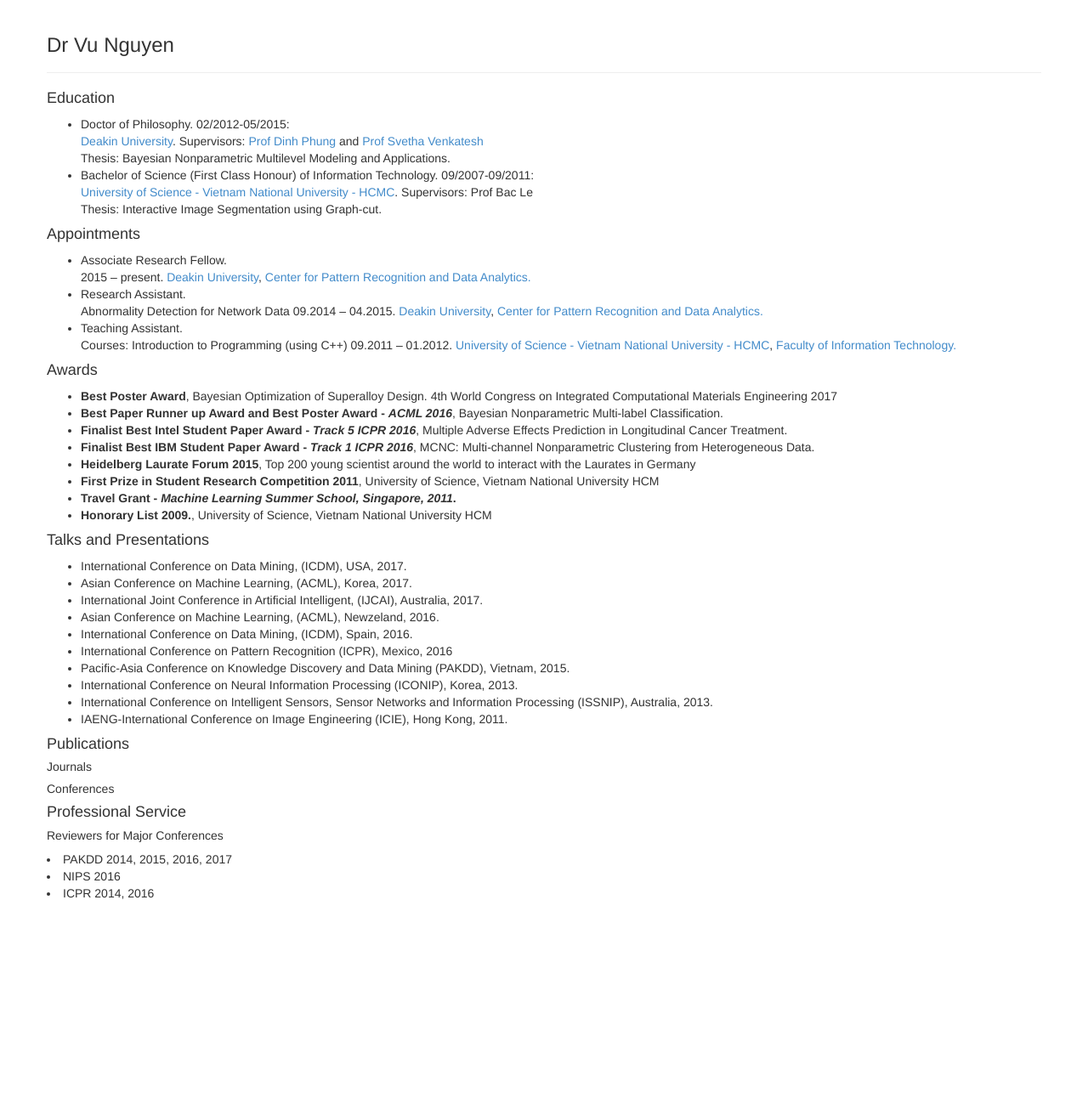
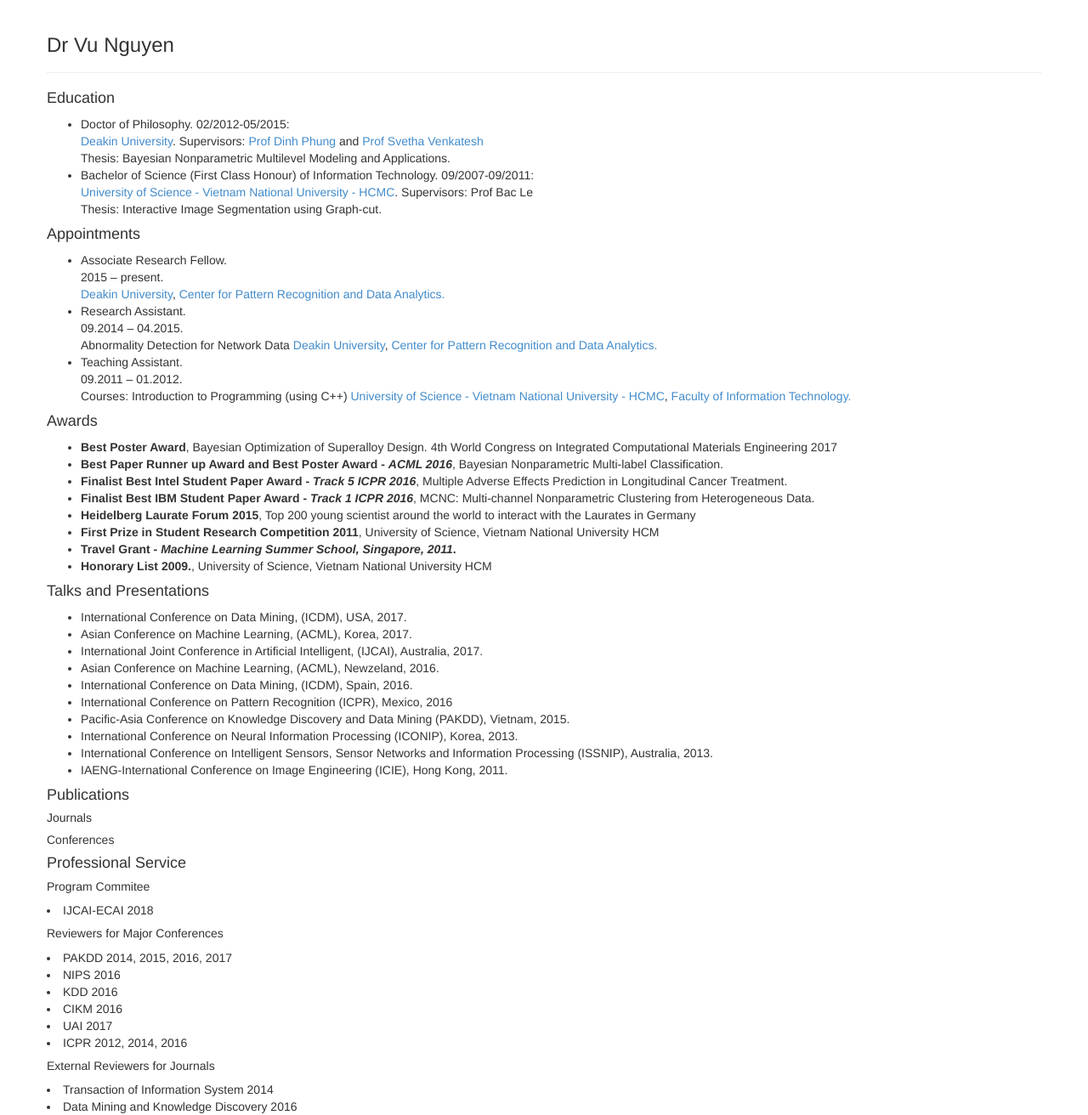
Before and after one commit to ntienvu/ntienvu.github.io, a Jekyll site: the page CV.html, which Jekyll copies as it is, in a window 1280 px wide. Shown: the whole page at 85% size. Built offline with Jekyll 4.4.1, drawn with Linux system fonts in a browser that asks for light colours; before the commit the page ends 1061 px from its top, so only the background shows below that.

Commit message:
Add files via upload

```diff
--- a/CV.html
+++ b/CV.html
@@ -53,22 +53,23 @@
 
       <li>
         Associate Research Fellow.<br>
-        2015 &ndash; present.
+        2015 &ndash; present.<br>
         <a href="http://www.deakin.edu.au/">Deakin University</a>, <a href="http://	prada-research.net"> Center for Pattern Recognition and Data Analytics.</a>
       </li>
 
       <li>
-        Research Assistant.<br>
+        Research Assistant.<br>         09.2014 &ndash; 04.2015.<br>
+
 		Abnormality Detection for Network Data
-        09.2014 &ndash; 04.2015.
         <a href="http://www.deakin.edu.au/">Deakin University</a>, <a href="http://	prada-research.net"> Center for Pattern Recognition and Data Analytics.</a>
       </li>
 
 
       <li>
         Teaching Assistant.<br>
+		09.2011 &ndash; 01.2012.<br>
+
 		Courses: Introduction to Programming (using C++)
-        09.2011 &ndash; 01.2012.
         <a href="http://www.hcmus.edu.vn/en/index.php">University of Science - Vietnam National University - HCMC</a>, <a href="http://www.fit.hcmus.edu.vn/vn/"> Faculty of Information Technology.</a>
       </li>
 
@@ -163,10 +164,21 @@
 
 
 <h4>Professional Service</h4>
+<h5>Program Commitee</h5>
+<li>IJCAI-ECAI 2018</li>
+
 <h5>Reviewers for Major Conferences</h5>
 <li>PAKDD 2014, 2015, 2016, 2017</li>
 <li>NIPS 2016</li>
-<li>ICPR 2014, 2016</li>
+<li>KDD 2016</li>
+<li>CIKM 2016</li>
+<li>UAI 2017</li>
+<li>ICPR 2012, 2014, 2016</li>
+
+<h5>External Reviewers for Journals</h5>
+<li>Transaction of Information System 2014</li>
+<li>Data Mining and Knowledge Discovery 2016</li>
+
 
 
 
```
